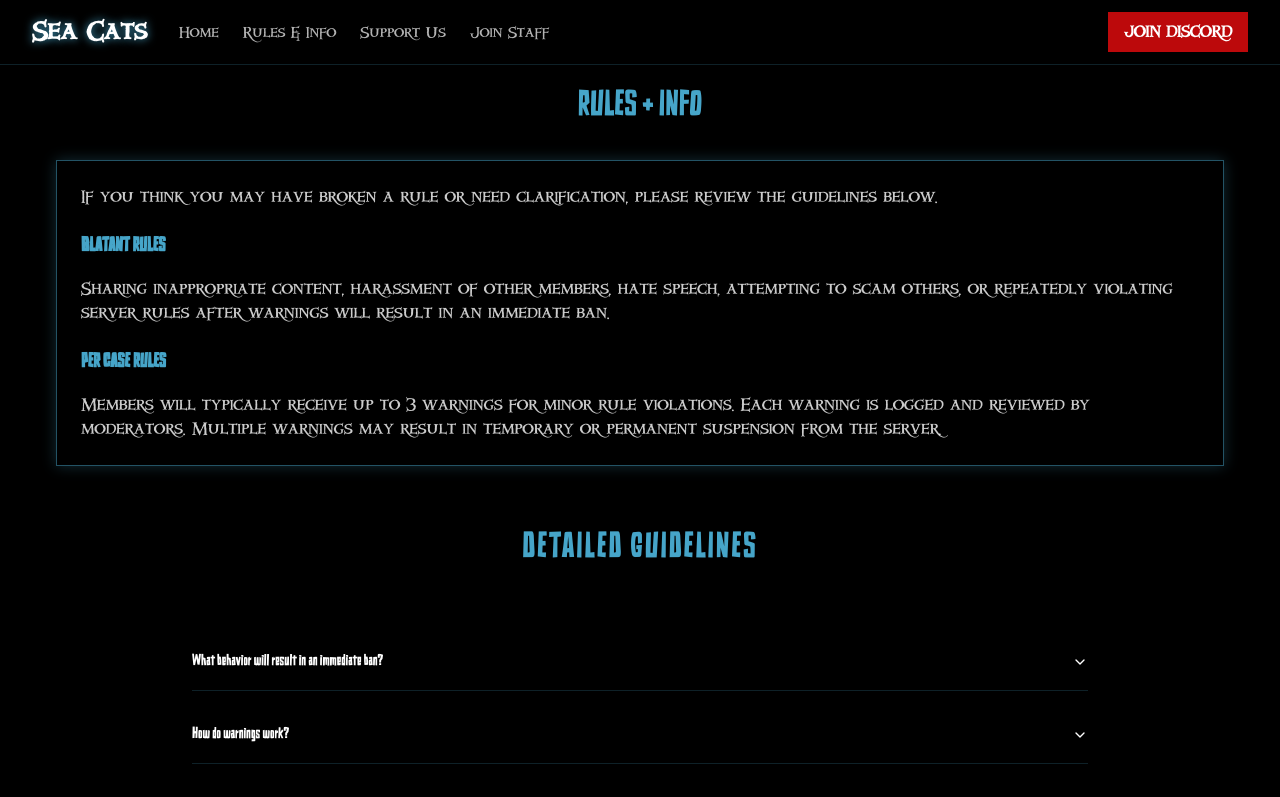
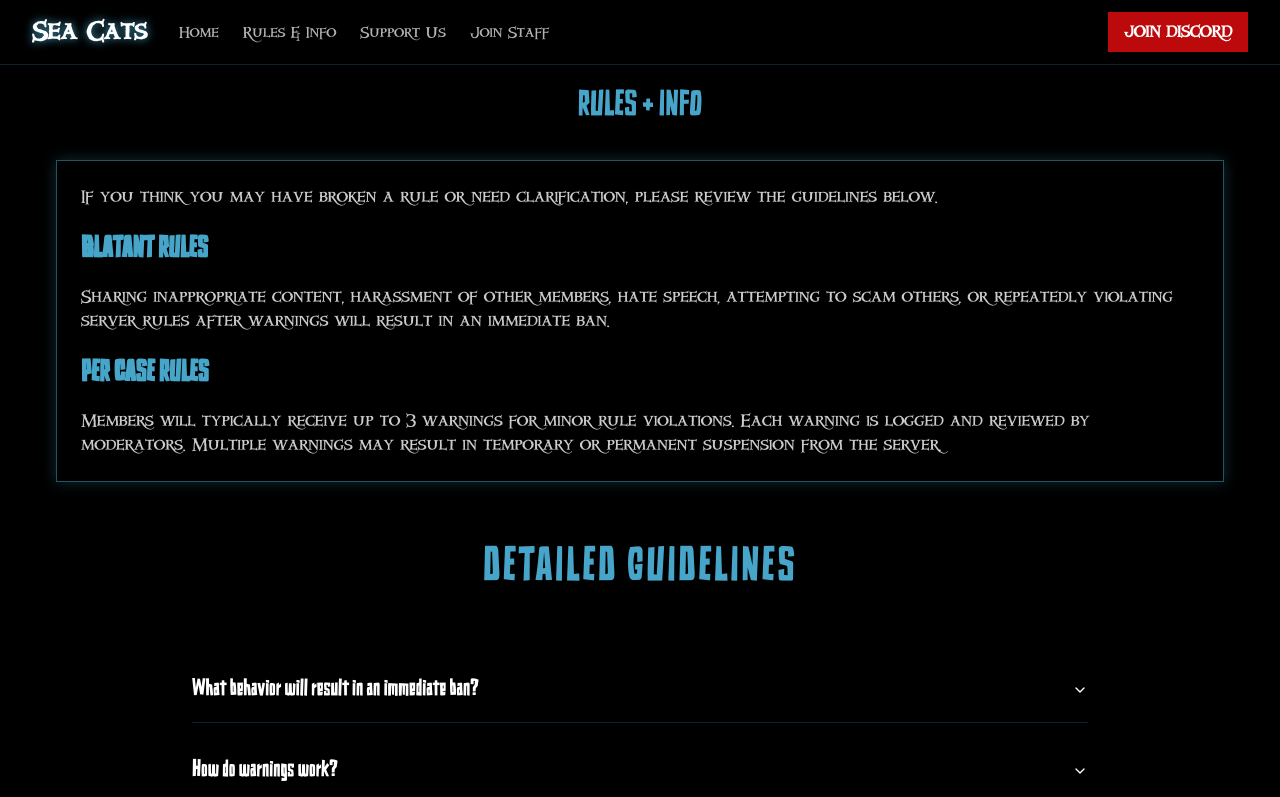
Before and after one commit to snowypy/Fleets, a Next.js app: page /rules in a window 1280 px wide. Shown: the top 797 px of the page. Built offline with nearby package versions, Linux system fonts and the light colour scheme.

Commit message:
Refactor font sizes in RulesPage component

```diff
--- a/app/rules/page.tsx
+++ b/app/rules/page.tsx
@@ -38,14 +38,14 @@ export default function RulesPage() {
             </p>
 
             <div className="space-y-4">
-              <h3 className="text-xl text-[#46A5C9] font-bold">BLATANT RULES</h3>
+              <h3 className="text-3xl text-[#46A5C9] font-bold">BLATANT RULES</h3>
               <p className="text-white/80">
                 Sharing inappropriate content, harassment of other members, hate speech, attempting to scam others, or repeatedly violating server rules after warnings will result in an immediate ban.
               </p>
             </div>
 
             <div className="space-y-4">
-              <h3 className="text-xl text-[#46A5C9] font-bold">PER CASE RULES</h3>
+              <h3 className="text-3xl text-[#46A5C9] font-bold">PER CASE RULES</h3>
               <p className="text-white/80">
                 Members will typically receive up to 3 warnings for minor rule violations. Each warning is logged and reviewed by moderators. Multiple warnings may result in temporary or permanent suspension from the server.
               </p>
@@ -58,7 +58,7 @@ export default function RulesPage() {
         initial={{ y: -20, opacity: 0 }}
         animate={{ y: 0, opacity: 1 }}
         transition={{ delay: 0.8, duration: 0.5 }}
-        className="text-4xl text-center my-16 tracking-wider"
+        className="text-5xl text-center my-16 tracking-wider"
       >
         DETAILED GUIDELINES
       </motion.h2>
@@ -85,7 +85,7 @@ export default function RulesPage() {
               viewport={{ once: true }}
             >
               <AccordionItem value={`item-${index}`} className="border-[#46A5C9]/20">
-                <AccordionTrigger className="text-white hover:text-[#46A5C9]">
+                <AccordionTrigger className="text-2xl text-white hover:text-[#46A5C9]">
                   {rules.title}
                 </AccordionTrigger>
                 <AnimatePresence>
```
